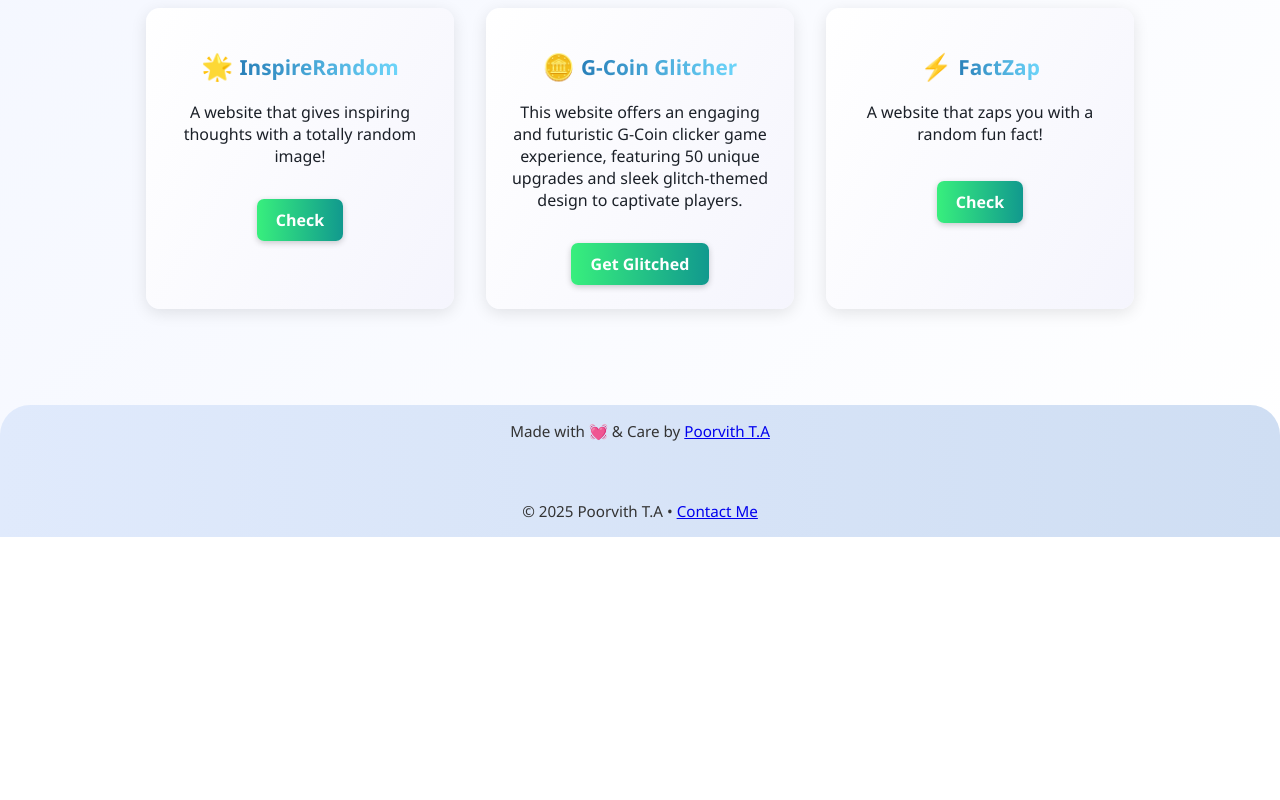
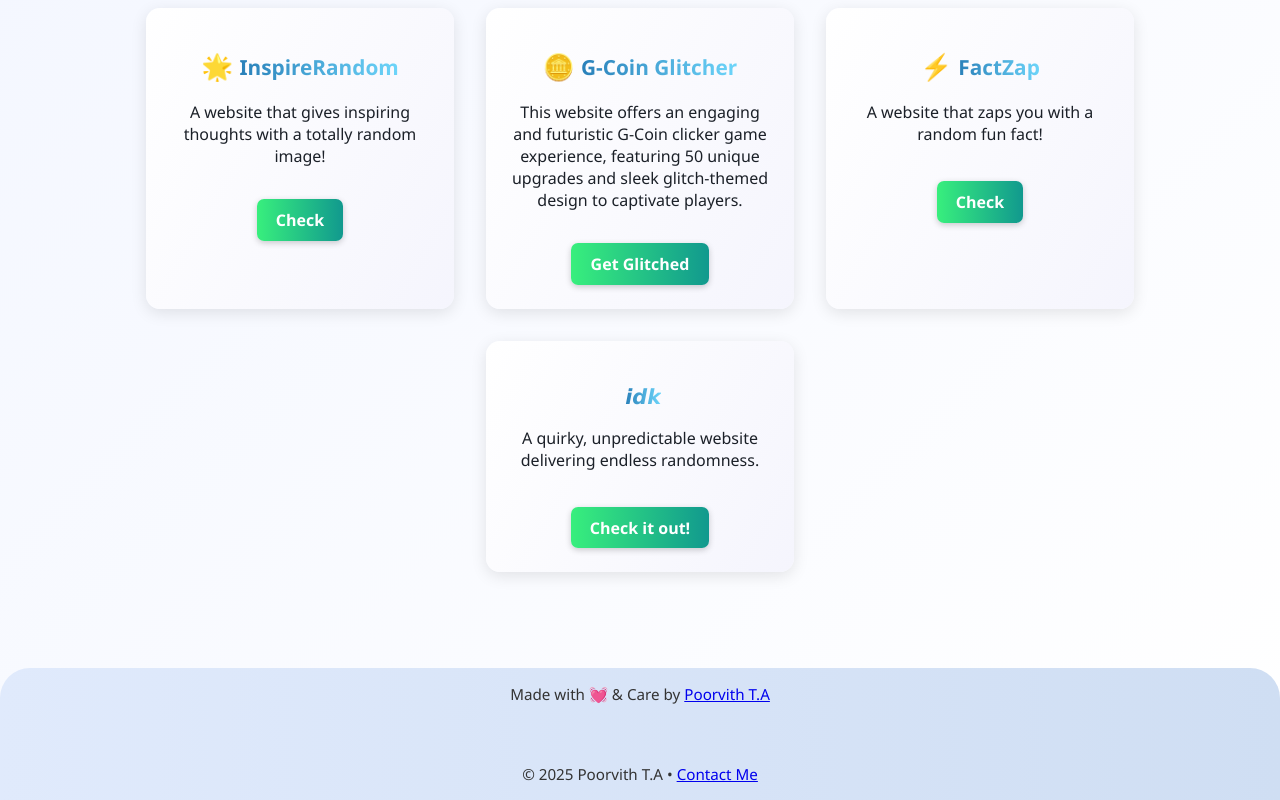
Before and after one commit to poorvithta/poorvithta.github.io, a plain HTML site: page index.html in a window 1280 px wide. Shown: the part 817-1617 px from the top of the page. Before the commit the page ends 1354 px from the top, so only its background shows below. Drawn offline with Linux system fonts and the light colour scheme.

Commit message:
Added 𝙞𝙙𝙠

```diff
--- a/index.html
+++ b/index.html
@@ -78,6 +78,12 @@
       <p>A website that zaps you with a random fun fact!</p>
       <a href="https://poorvithta.github.io/factzap/" target="_blank">Check</a>
     </div>
+
+         <div class="card">
+      <h2><span class="emoji"></span><span class="gradient-text"> 𝙞𝙙𝙠</span></h2>
+      <p>A quirky, unpredictable website delivering endless randomness.</p>
+      <a href="https://poorvithta.github.io/factzap/" target="_blank">Check it out!</a>
+    </div>
   </div>
 
 
```
